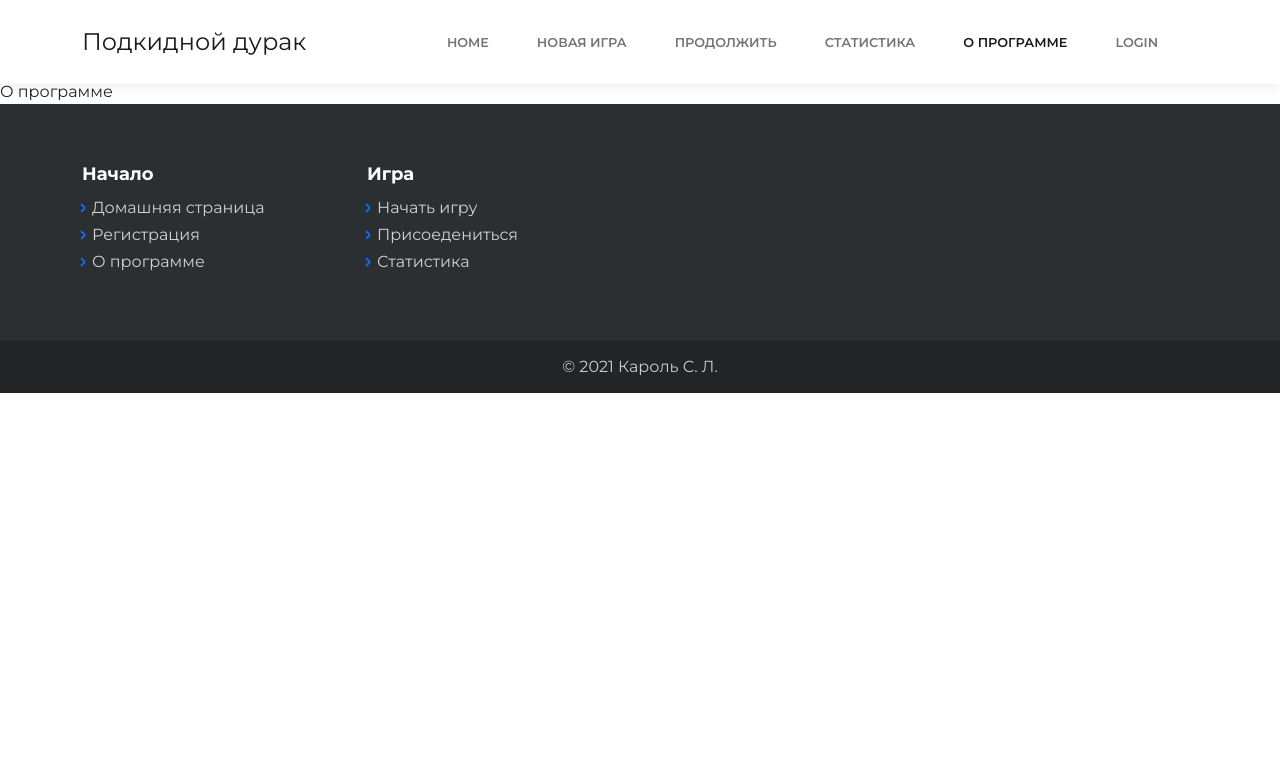
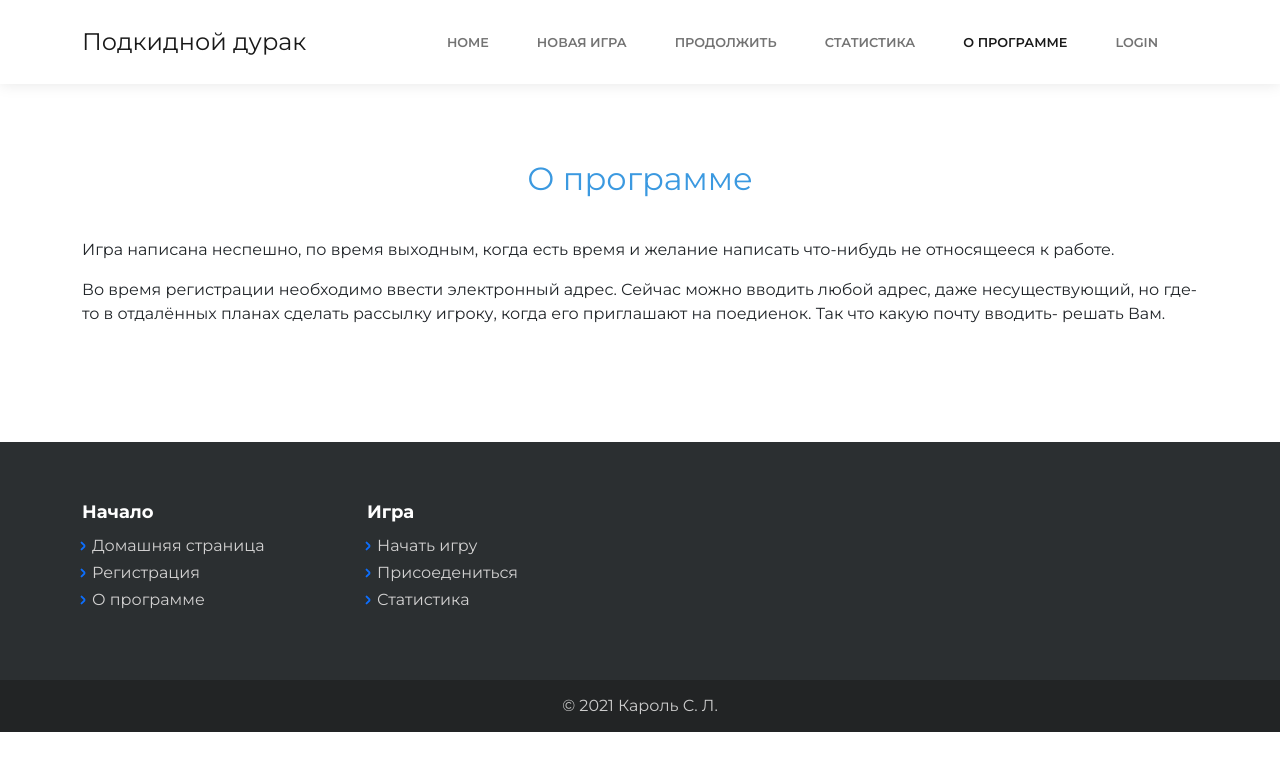
Before and after one commit to SLKarol/card-game-fool-client, a React (Create React App) app: page /about in a window 1280 px wide. Shown: the top 770 px of the page. Built offline with nearby package versions, Linux system fonts and the light colour scheme; no server answers; what socket.io-react-hook would draw is missing.

Commit message:
feature: начальная страница

```diff
--- a/src/components/AppRoute.tsx
+++ b/src/components/AppRoute.tsx
@@ -7,6 +7,7 @@ import GameInfo from "pages/GameInfo/GameInfo";
 import AppError from "pages/AppError/AppError";
 import Game from "pages/Game/Game";
 import OpenGames from "pages/OpenGames/OpenGames";
+import Home from "pages/Home/Home";
 
 const Login = lazy(() => import("pages/Login/Login"));
 const Register = lazy(() => import("pages/Register/Register"));
@@ -14,12 +15,13 @@ const NewGame = lazy(() => import("pages/NewGame/NewGame"));
 const NotAccess = lazy(() => import("pages/NotAccess/NotAccess"));
 const UserInfo = lazy(() => import("pages/UserInfo/UserInfo"));
 const Reports = lazy(() => import("pages/Reports"));
+const About = lazy(() => import("pages/About"));
 
 const AppRoute: FC = () => (
   <Suspense fallback={<div className="page">Загрузка...</div>}>
     <Switch>
       <Route exact path="/">
-        <div>Home</div>
+        <Home />
       </Route>
       <Route path="/start">
         <NewGame />
@@ -31,7 +33,7 @@ const AppRoute: FC = () => (
         <Reports />
       </Route>
       <Route path="/about">
-        <div>О программе</div>
+        <About />
       </Route>
       <Route path="/login">
         <Login />
--- /dev/null
+++ b/src/pages/About/index.tsx
@@ -0,0 +1,29 @@
+import type { FC } from "react";
+import Container from "react-bootstrap/Container";
+import Row from "react-bootstrap/Row";
+import Col from "react-bootstrap/Col";
+import BlockHeading from "components/BlockHeading";
+
+const About: FC = () => (
+  <section className="clean-block features">
+    <Container>
+      <BlockHeading>О программе</BlockHeading>
+      <Row>
+        <Col>
+          <p>
+            Игра написана неспешно, по время выходным, когда есть время и
+            желание написать что-нибудь не относящееся к работе.
+          </p>
+          <p>
+            Во время регистрации необходимо ввести электронный адрес. Сейчас
+            можно вводить любой адрес, даже несуществующий, но где-то в
+            отдалённых планах сделать рассылку игроку, когда его приглашают на
+            поедиенок. Так что какую почту вводить- решать Вам.
+          </p>
+        </Col>
+      </Row>
+    </Container>
+  </section>
+);
+
+export default About;
--- a/src/pages/Home/Home.tsx
+++ b/src/pages/Home/Home.tsx
@@ -1,9 +1,23 @@
-import React from "react";
+import type { FC } from "react";
+import Container from "react-bootstrap/Container";
+import Row from "react-bootstrap/Row";
+import Col from "react-bootstrap/Col";
+import BlockHeading from "components/BlockHeading";
 
-interface Props {}
-
-const Home = (props: Props) => {
-  return <div>Home</div>;
-};
+const Home: FC = () => (
+  <section className="clean-block features">
+    <Container>
+      <BlockHeading>Home</BlockHeading>
+      <Row>
+        <Col>
+          <p className="lead">
+            Зарегестрированные люди могут играть друг с другом в подкидного
+            дурака. Во время игры доступен игровой чат.
+          </p>
+        </Col>
+      </Row>
+    </Container>
+  </section>
+);
 
 export default Home;
--- a/src/pages/Reports/index.tsx
+++ b/src/pages/Reports/index.tsx
@@ -6,8 +6,7 @@ import Col from "react-bootstrap/Col";
 import BlockHeading from "components/BlockHeading";
 import MyGames from "components/Reports/MyGames";
 
-const Reports: FC = () => {
-  return (
+const Reports: FC = () => (
   <section className="clean-block features">
     <Container>
       <BlockHeading>Статистика</BlockHeading>
@@ -19,6 +18,5 @@ const Reports: FC = () => {
     </Container>
   </section>
 );
-};
 
 export default Reports;
```
Lines whose indentation alone changed are shown as unchanged.
